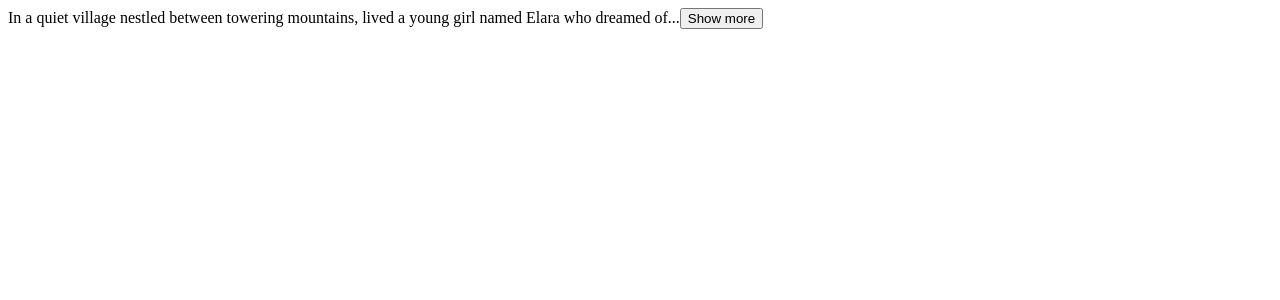
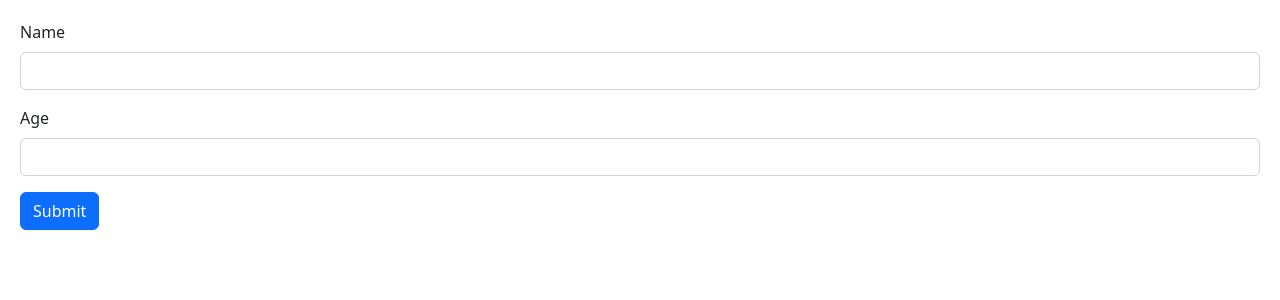
Before and after one commit to johnjohnpenafiel/learn-react-typescript, a React (Vite) app in the folder react-app/: page / in a window 1280 px wide. Shown: the top 300 px of the page. Built offline with nearby package versions, Linux system fonts and the light colour scheme.

Commit message:
react-hook-form library

```diff
--- a/react-app/package.json
+++ b/react-app/package.json
@@ -11,7 +11,8 @@
   "dependencies": {
     "bootstrap": "^5.2.3",
     "react": "^18.2.0",
-    "react-dom": "^18.2.0"
+    "react-dom": "^18.2.0",
+    "react-hook-form": "^7.52.2"
   },
   "devDependencies": {
     "@types/react": "^18.0.27",
--- a/react-app/src/App.tsx
+++ b/react-app/src/App.tsx
@@ -1,23 +1,9 @@
-import ExpandableText from "./components/ExpandableText";
+import Form from "./components/Form";
 
 function App() {
   return (
     <>
-      <ExpandableText>
-        In a quiet village nestled between towering mountains, lived a young
-        girl named Elara who dreamed of touching the sky. Every evening, she
-        would climb the tallest hill and reach out, her fingers grazing the
-        clouds in her imagination. One day, a great storm rolled in, and the
-        villagers sought shelter. But Elara stood firm on her hill, her heart
-        filled with determination. As the wind howled, a brilliant flash of
-        lightning illuminated the sky, revealing a hidden path made of glowing
-        stones leading upwards. Without hesitation, Elara followed it, climbing
-        higher and higher until she found herself standing among the stars. The
-        storm subsided, and Elara returned, her hands filled with stardust. From
-        that day on, the village prospered, for Elara had brought back a piece
-        of the sky, reminding everyone that dreams, no matter how lofty, could
-        become reality.
-      </ExpandableText>
+      <Form />
     </>
   );
 }
--- /dev/null
+++ b/react-app/src/components/Form.tsx
@@ -0,0 +1,42 @@
+import { FieldValues, useForm } from "react-hook-form";
+
+function Form() {
+  // You can check the attributes by logging the object
+  const form = useForm();
+  console.log(form);
+
+  const { register, handleSubmit } = useForm();
+  const onSubmit = (data: FieldValues) => console.log(data);
+
+  return (
+    <form onSubmit={handleSubmit(onSubmit)}>
+      <div className="mb-3">
+        <label htmlFor="name" className="form-label">
+          Name
+        </label>
+        <input
+          {...register("name")}
+          id="name"
+          type="text"
+          className="form-control"
+        />
+      </div>
+      <div className="mb-3">
+        <label htmlFor="age" className="form-label">
+          Age
+        </label>
+        <input
+          {...register("age")}
+          id="age"
+          type="number"
+          className="form-control"
+        />
+      </div>
+      <button className="btn btn-primary" type="submit">
+        Submit
+      </button>
+    </form>
+  );
+}
+
+export default Form;
--- /dev/null
+++ b/react-app/src/index.css
@@ -0,0 +1,3 @@
+body {
+    padding: 20px;
+}
--- a/react-app/src/main.tsx
+++ b/react-app/src/main.tsx
@@ -1,6 +1,8 @@
 import React from "react";
 import ReactDOM from "react-dom/client";
 import App from "./App";
+import "bootstrap/dist/css/bootstrap.css";
+import "./index.css";
 
 ReactDOM.createRoot(document.getElementById("root") as HTMLElement).render(
   <React.StrictMode>
```
Also changed, not shown: 1 other file (tests, documents, lock files or other folders).
